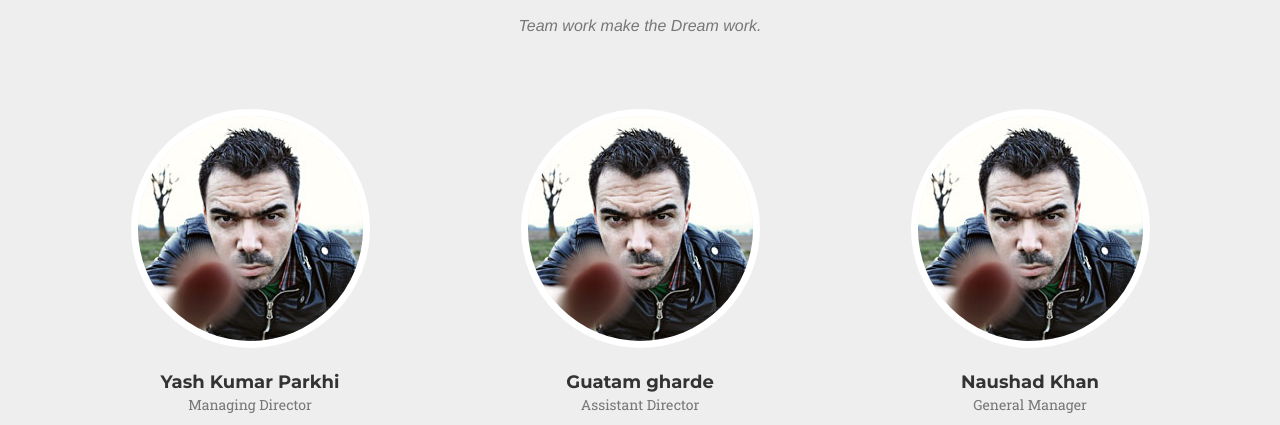
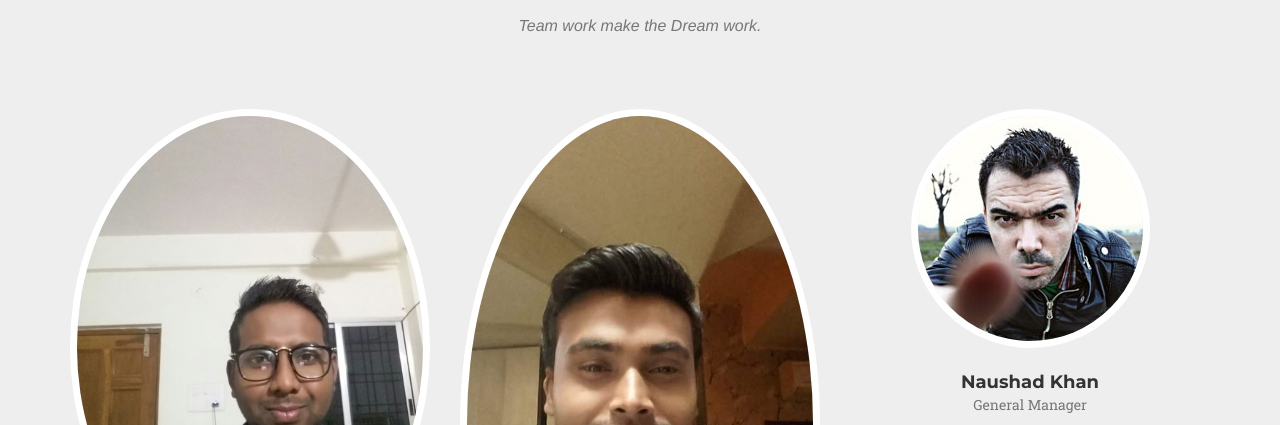
Before and after one commit to yashparkhi/wingsvisions, a plain HTML site: page index.html in a window 1280 px wide. Shown: the part 4368-4793 px from the top of the page. Drawn offline with nearby package versions, Linux system fonts and the light colour scheme; a web font is replaced by a local one.

Commit message:
Images change

```diff
--- a/index.html
+++ b/index.html
@@ -242,7 +242,7 @@ We operate through domain-specialist teams spread across Nagpur & Vidarbha regio
             <div class="row">
                 <div class="col-sm-4">
                     <div class="team-member">
-                        <img src="img/team/2.jpg" class="img-responsive img-circle" alt="">
+                        <img src="img/yash.jpg" class="img-responsive img-circle" alt="">
                         <h4>Yash Kumar Parkhi</h4>
                         <p class="text-muted">Managing Director</p>
                         <ul class="list-inline social-buttons">
@@ -257,7 +257,7 @@ We operate through domain-specialist teams spread across Nagpur & Vidarbha regio
                 </div>
                 <div class="col-sm-4">
                     <div class="team-member">
-                        <img src="img/team/2.jpg" class="img-responsive img-circle" alt="">
+                        <img src="img/yash_1.jpg" class="img-responsive img-circle" alt="">
                         <h4>Guatam gharde</h4>
                         <p class="text-muted">Assistant Director</p>
                         <ul class="list-inline social-buttons">
```
